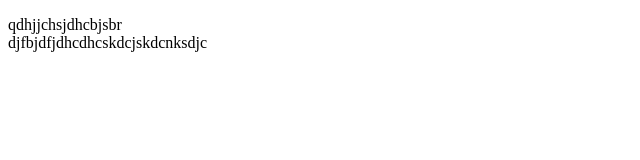
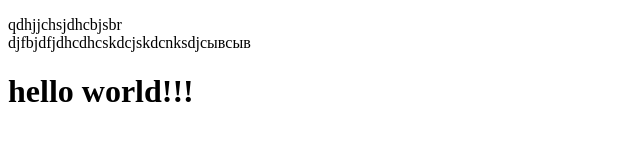
Before and after one commit to Geka-M/Git-test, a plain HTML site: page index.html in a window 1280 px wide. Shown: the whole page, without its empty margins (0-640 px from the left). Drawn offline with Linux system fonts and the light colour scheme.

Commit message:
Новые изменения

```diff
--- a/index.html
+++ b/index.html
@@ -9,7 +9,9 @@
 </head>
 <body>
     <p>qdhjjchsjdhcbjsbr <br>
-        djfbjdfjdhcdhcskdcjskdcnksdjc
+        djfbjdfjdhcdhcskdcjskdcnksdjcывсыв
     </p>
+
+<h1>hello world!!!</h1>
 </body>
 </html>
```
